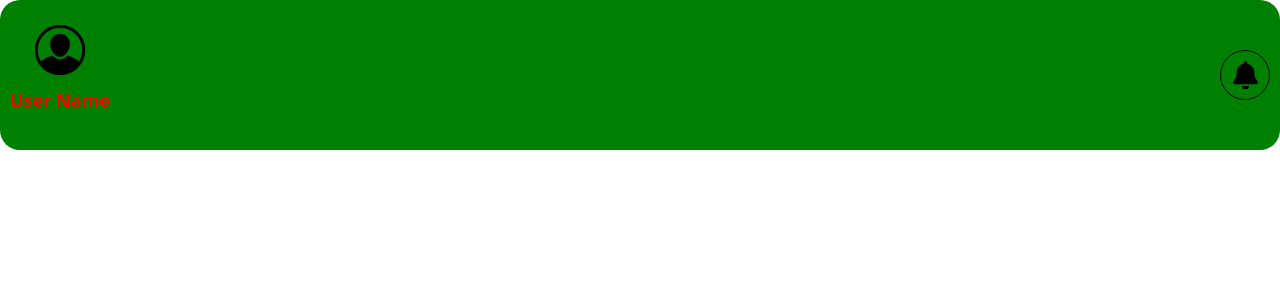
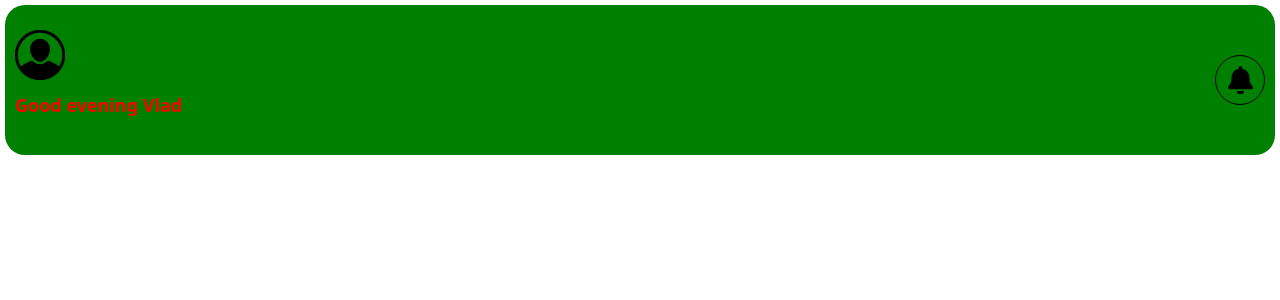
Before and after one commit to ForexLight/learning-porject, a React app: page /main in a window 1280 px wide. Shown: the top 300 px of the page. Built offline with nearby package versions, Linux system fonts and the light colour scheme.

Commit message:
added notification observer logic

```diff
--- a/src/components/Login/Login.tsx
+++ b/src/components/Login/Login.tsx
@@ -87,7 +87,6 @@ const Login: React.FC<Props> = ({ setVisibleNav }) => {
       {visibleSuccess ? <Notifications text='All ok, redirecting...' status='success' /> : null}
       <div className='logo'>
         <img src={logo} alt='logo' />
-        <span>Login page</span>
       </div>
       <div className='login-form'>
         <Input label='Email' aria-label='Email' onChange={loginHandler} isError={visibleError} />
--- a/src/components/Main/Components/Greeting.tsx
+++ b/src/components/Main/Components/Greeting.tsx
@@ -1,9 +1,10 @@
-import React from 'react'
+import React, { useState } from 'react'
 import styled from 'styled-components'
 
 import SvgLoader from '../../../helpers/SvgLoader'
 
 import userImg from '../../../images/user_logo.png'
+import greetingByDayTime from '../../../helpers/greetingByDayTime'
 
 const GreetingStyled = styled.section`
   display: flex;
@@ -23,6 +24,7 @@ const GreetingStyled = styled.section`
     justify-content: center;
     img {
       width: 50px;
+      align-self: flex-start;
     }
   }
   .circle {
@@ -38,16 +40,32 @@ const GreetingStyled = styled.section`
     }
   }
 `
-const Greeting: React.FC = () => (
+type NotificationContainerType = {
+  visible: boolean
+}
+
+const NotificationContainer = styled.div<NotificationContainerType>`
+  display: ${(props) => (props.visible ? 'block' : 'none')};
+`
+
+const Greeting: React.FC = () => {
+  const [visibleNotification, setVisibleNotification] = useState(false)
+  return (
+    <>
       <GreetingStyled>
         <div>
           <img src={userImg} alt='user logo' />
-      <h2>User Name</h2>
+          <h2>Good {greetingByDayTime(new Date())} Vlad</h2>
         </div>
-    <div className='circle'>
+        <div className='circle' onClick={() => setVisibleNotification(!visibleNotification)}>
           <SvgLoader id='notification' />
         </div>
       </GreetingStyled>
+      <NotificationContainer visible={visibleNotification}>
+        There is no notification
+      </NotificationContainer>
+    </>
   )
+}
 
 export default Greeting
--- a/src/components/Main/Main.tsx
+++ b/src/components/Main/Main.tsx
@@ -3,7 +3,9 @@ import styled from 'styled-components'
 
 import Greeting from './Components/Greeting'
 
-const StyledMain = styled.div``
+const StyledMain = styled.div`
+  margin: 5px;
+`
 
 const Main: React.FC = () => (
   <StyledMain>
--- /dev/null
+++ b/src/helpers/greetingByDayTime.ts
@@ -0,0 +1,18 @@
+const greetingByDayTime = (date: Date): string => {
+  const hours = date.getHours()
+  if (hours > 0 && hours < 6) {
+    return 'night'
+  }
+  if (hours > 6 && hours < 12) {
+    return 'morning'
+  }
+  if (hours > 12 && hours < 18) {
+    return 'day'
+  }
+  if (hours > 18 && hours < 24) {
+    return 'evening'
+  }
+  return 'hello'
+}
+
+export default greetingByDayTime
```
Lines whose indentation alone changed are shown as unchanged.
